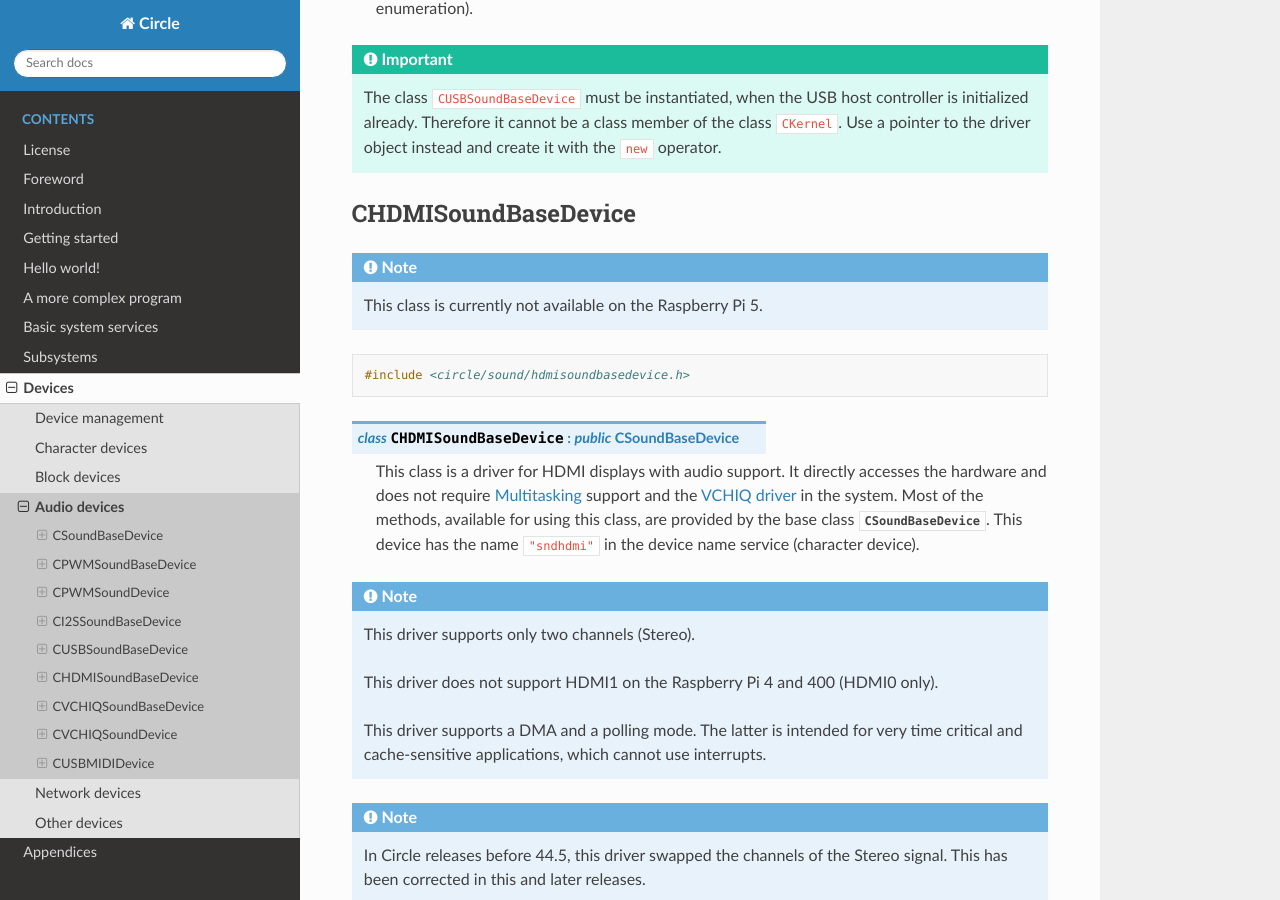
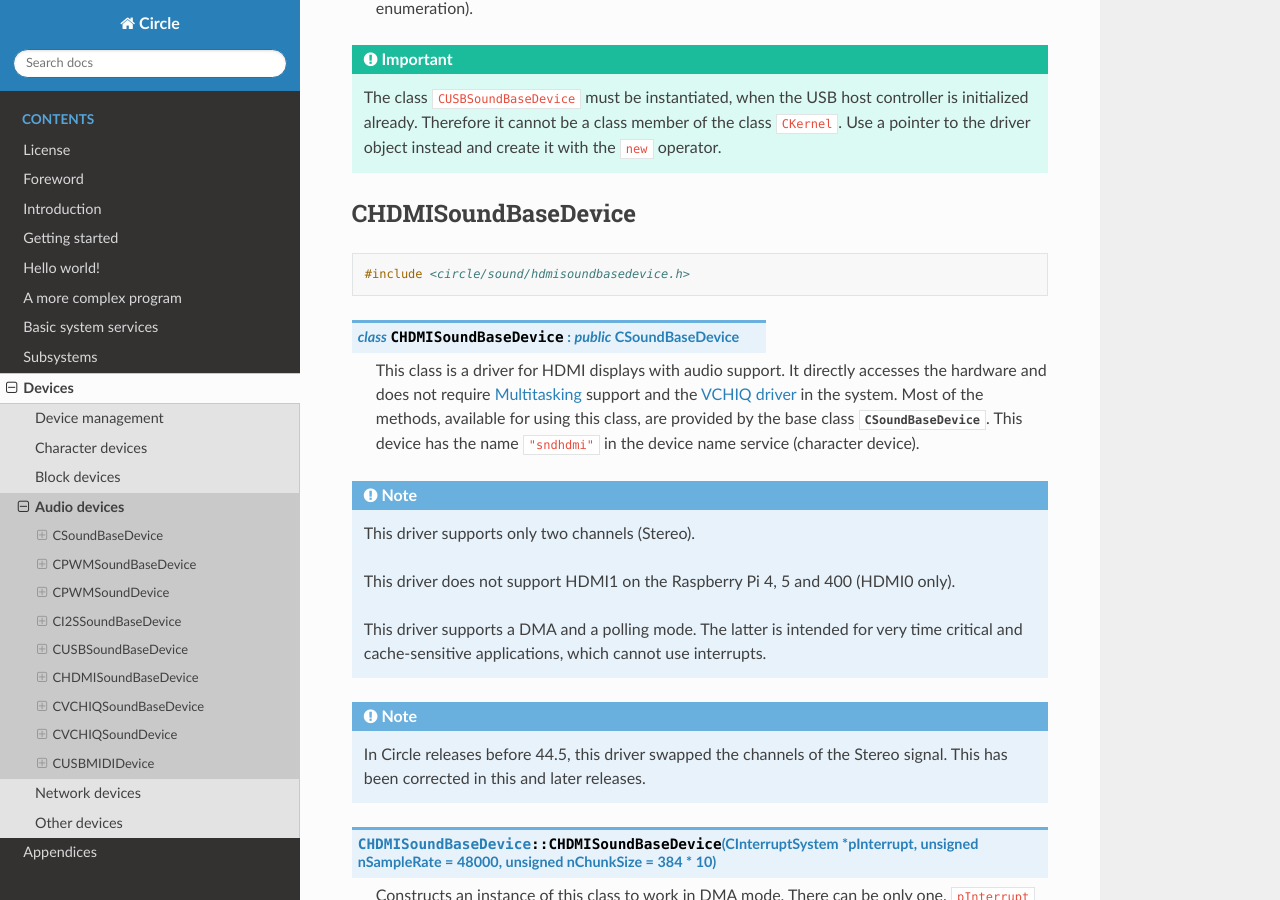
Before and after one commit to rsta2/circle-docs, a Sphinx documentation site: the page built from docs/devices/audio-devices.rst, in a window 1280 px wide and 900 px high, scrolled down 13164 px. Built offline with Sphinx 7.4.7 and the Read the Docs theme 3.1.0, drawn with Linux system fonts in a browser that asks for light colours.

Commit message:
devices/audio-devices: CHDMISoundBaseDevice supported on RPi 5

```diff
--- a/docs/devices/audio-devices.rst
+++ b/docs/devices/audio-devices.rst
@@ -451,10 +451,6 @@ CUSBSoundBaseDevice
 CHDMISoundBaseDevice
 ^^^^^^^^^^^^^^^^^^^^
 
-.. note::
-
-	This class is currently not available on the Raspberry Pi 5.
-
 .. code-block:: cpp
 
 	#include <circle/sound/hdmisoundbasedevice.h>
```
Also changed, not shown: other parts of docs/devices/audio-devices.rst (+1 -1 lines).
